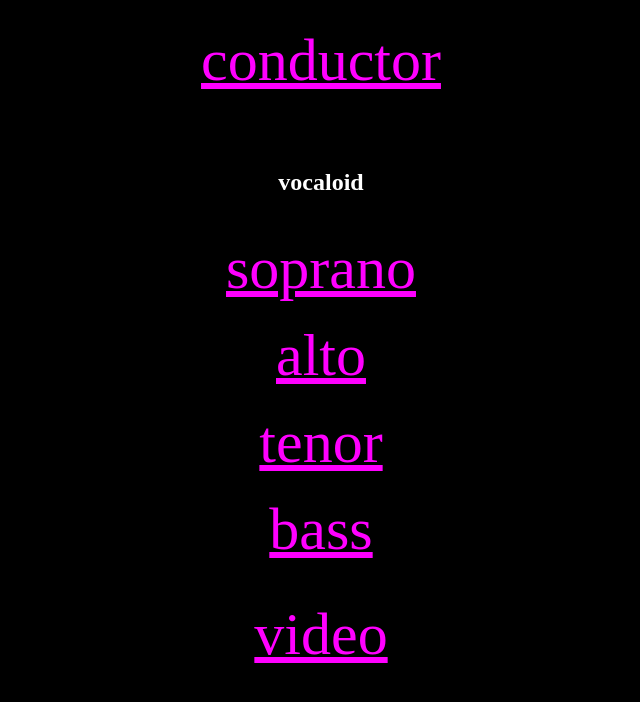
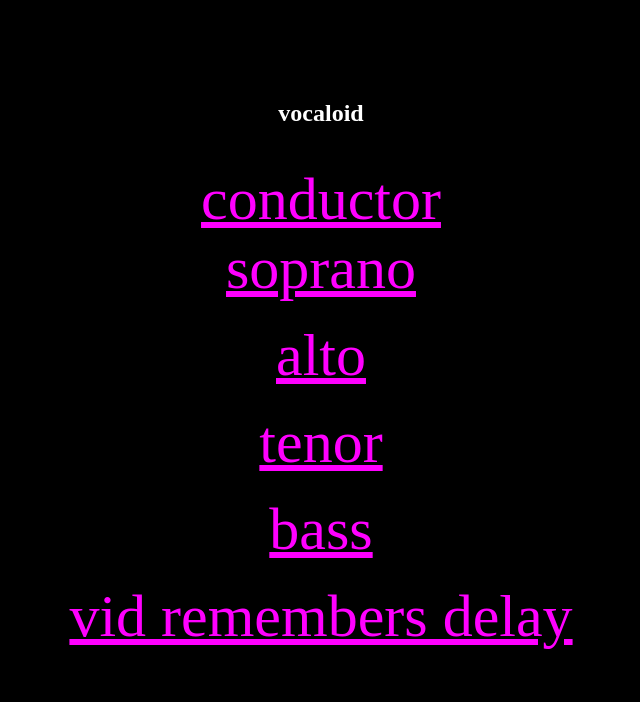
Before and after one commit to belljonathan50/player, a website: page public/vocaloidindex.html in a window 1280 px wide. Shown: the whole page, without its empty margins (319-959 px from the left). Drawn offline with Linux system fonts and the light colour scheme.

Commit message:
Update vocaloidindex.html

```diff
--- a/public/vocaloidindex.html
+++ b/public/vocaloidindex.html
@@ -12,8 +12,7 @@
     <br> -->
     <!-- <a target="_blank" href="./conductor.html">conductor</a> -->
 
-    <a target="_blank" href="./vocaloid-con.html">conductor</a>
-    <br>
+
     <!-- <a target="_blank" href="./conductorschedule2.html">conductorschedule2</a>
     <br>
     <br>
@@ -29,6 +28,8 @@
 
     <h2>vocaloid</h1>
         <br>
+        <a target="_blank" href="./vocaloid-con.html">conductor</a>
+        <br>
         <a target="_blank" href="./vocaloid1.html">soprano</a>
         <br>
         <br>
@@ -42,8 +43,15 @@
 
         <br>
         <br>
+        <!-- <br>
+        <a target="_blank" href="./vidjesu.html">video</a>
         <br>
-        <a target="_blank" href="./vidjesu.html">video</a>
+        <br>
+        <a target="_blank" href="./vocaloidar.html">Ar</a>
+        <br>
+        <a target="_blank" href="./vocaloidarmono.html">ArMono</a>
+        <br>  -->
+        <a target="_blank" href="./vid.html">vid remembers delay</a>
 
     <br>
     <br>  <br>
```
